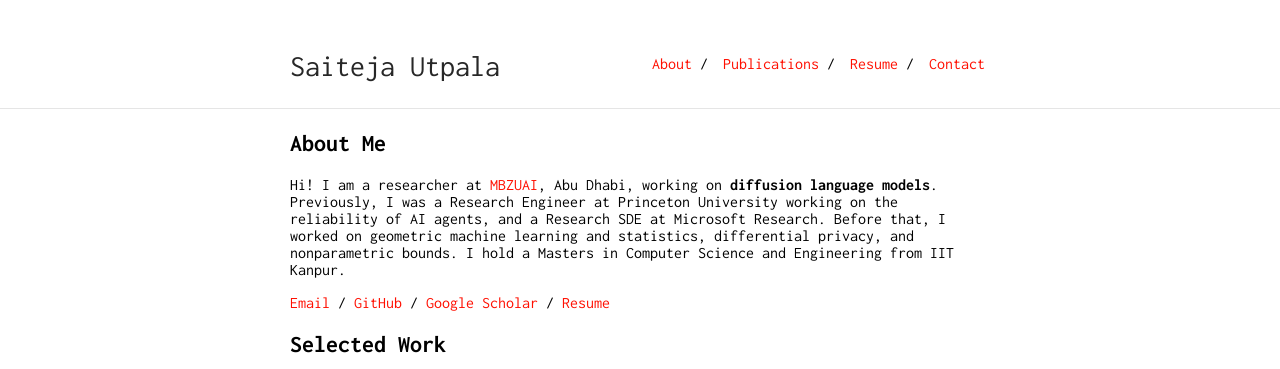
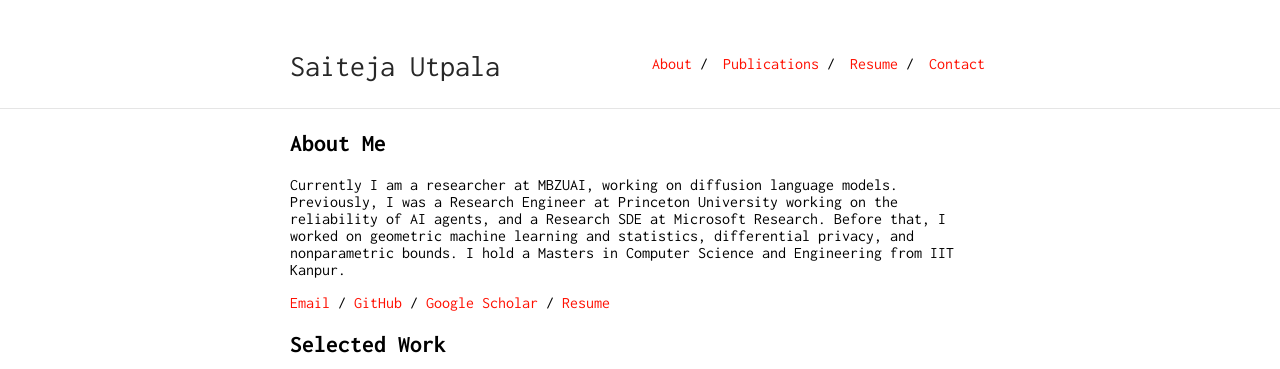
Before and after one commit to SaitejaUtpala/saitejautpala.github.io, a Jekyll site: the page built from index.md, in a window 1280 px wide. Shown: the top 369 px of the page. Built offline with Jekyll 4.4.1, drawn with Linux system fonts in a browser that asks for light colours; our own code applies the rules of GitHub Pages for plain Markdown files.

Commit message:
Update About to current MBZUAI role without links.

```diff
--- a/index.md
+++ b/index.md
@@ -4,7 +4,7 @@ layout: default
 
 ## About Me
 
-Hi! I am a researcher at [MBZUAI](https://mbzuai.ac.ae/), Abu Dhabi, working on **diffusion language models**.
+Currently I am a researcher at MBZUAI, working on diffusion language models.
 Previously, I was a Research Engineer at Princeton University working on the reliability of AI agents, and a
 Research SDE at Microsoft Research.
 Before that, I worked on geometric machine learning and statistics, differential privacy, and nonparametric bounds.
```
